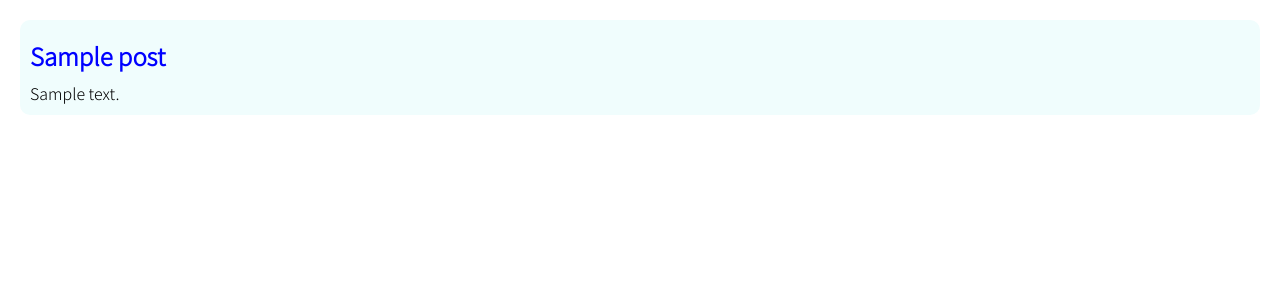
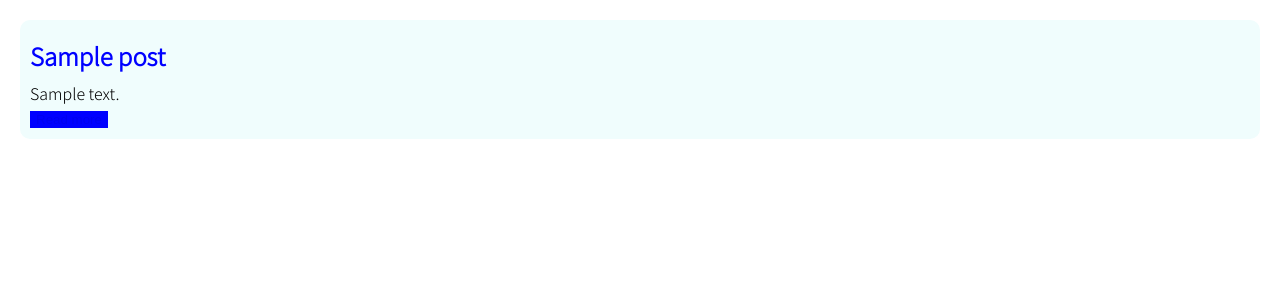
Before and after one commit to Jahsminemma/blogs, a Django app: page / in a window 1280 px wide. Shown: the part 64-364 px from the top of the page. Run offline with Django 3.2, Linux system fonts and the light colour scheme; tables that the repository leaves empty hold one stand-in row (values such as "Sample post"); parts of the project's set-up code (start-up, migrations or seed data) failed here and were passed over.

Commit message:
added new feature

```diff
--- a/templates/home.html
+++ b/templates/home.html
@@ -6,6 +6,9 @@
 <h2><a href="{% url 'post_detail' post.pk %}">{{post.title}}</a></h2>
 <div class="post-body">
     <p>{{post.body}}</p>
+    <button style="background-color: blue; border: none; color: white;">
+        <a href="{% url 'post_detail' post.pk %}">Read more</a>
+    </button>
 </div>
 </div>
 </div>
```
